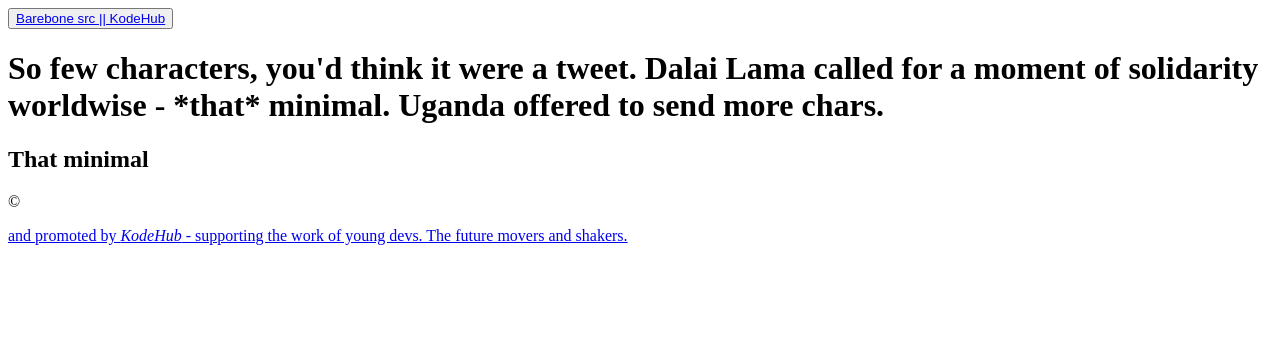
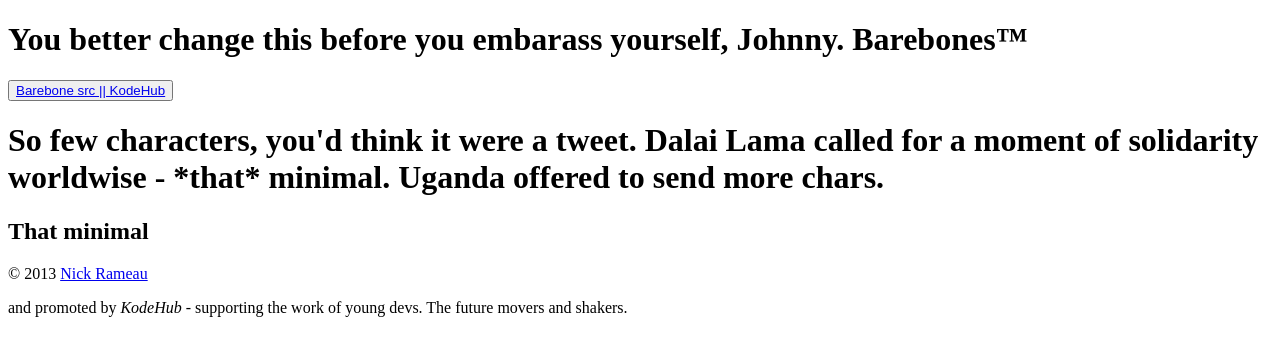
Before and after one commit to skopp/flairloop, a plain HTML site: page index.html in a window 1280 px wide. Drawn offline with nearby package versions, Linux system fonts and the light colour scheme; files that its build step writes are made by us from their sources; files whose address does not match are found by name.

Commit message:
Update index.html

```diff
--- a/index.html
+++ b/index.html
@@ -29,6 +29,10 @@
 <!-- also ... GET A BETTER BROWSER -->
 </head>
 <body>
+<header>
+  <h1><strong>You better change this before you embarass yourself, Johnny. Barebones&trade;</strong></h1>
+</header>
+
 <button><a href="https://github.com/kodehub/Barebone">Barebone src || KodeHub</a></a></button>
   <!-- Go forth and Conquer -->
   <h1>So few characters, you'd think it were a tweet. Dalai Lama called for a moment of solidarity worldwise - *that* minimal.
@@ -42,7 +46,7 @@ Uganda offered to send more chars.</h1>
   	<script type="text/javascript" src="js/custom.js"></script>
 </body>
 <footer>
-<p>  &copy;</p> <a href="https://github.com/NickRameau"</a>
+<p>&copy; 2013 <a href="https://github.com/NickRameau">Nick Rameau</a></p>
 <p>and promoted by <em>KodeHub</em> - supporting the work of young devs. The future movers and shakers.</p>
 </footer>
 </html>
```
